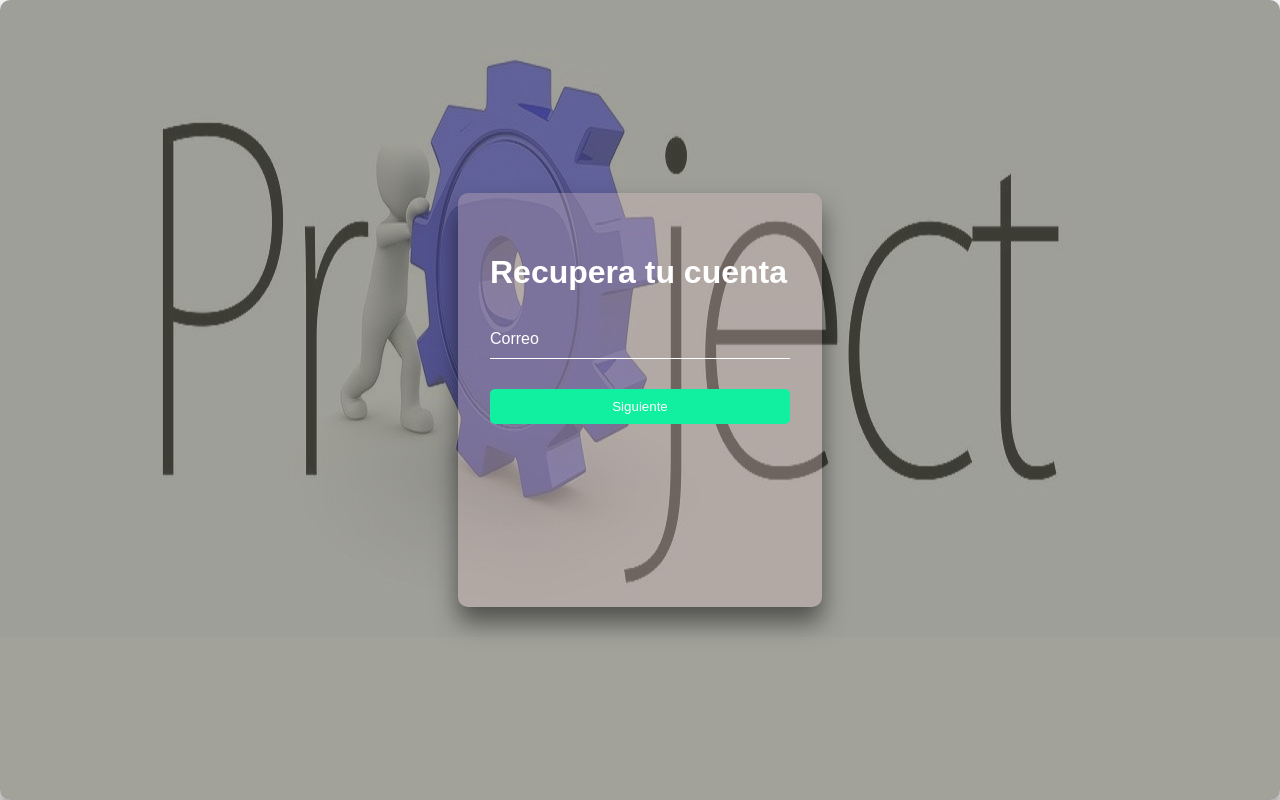
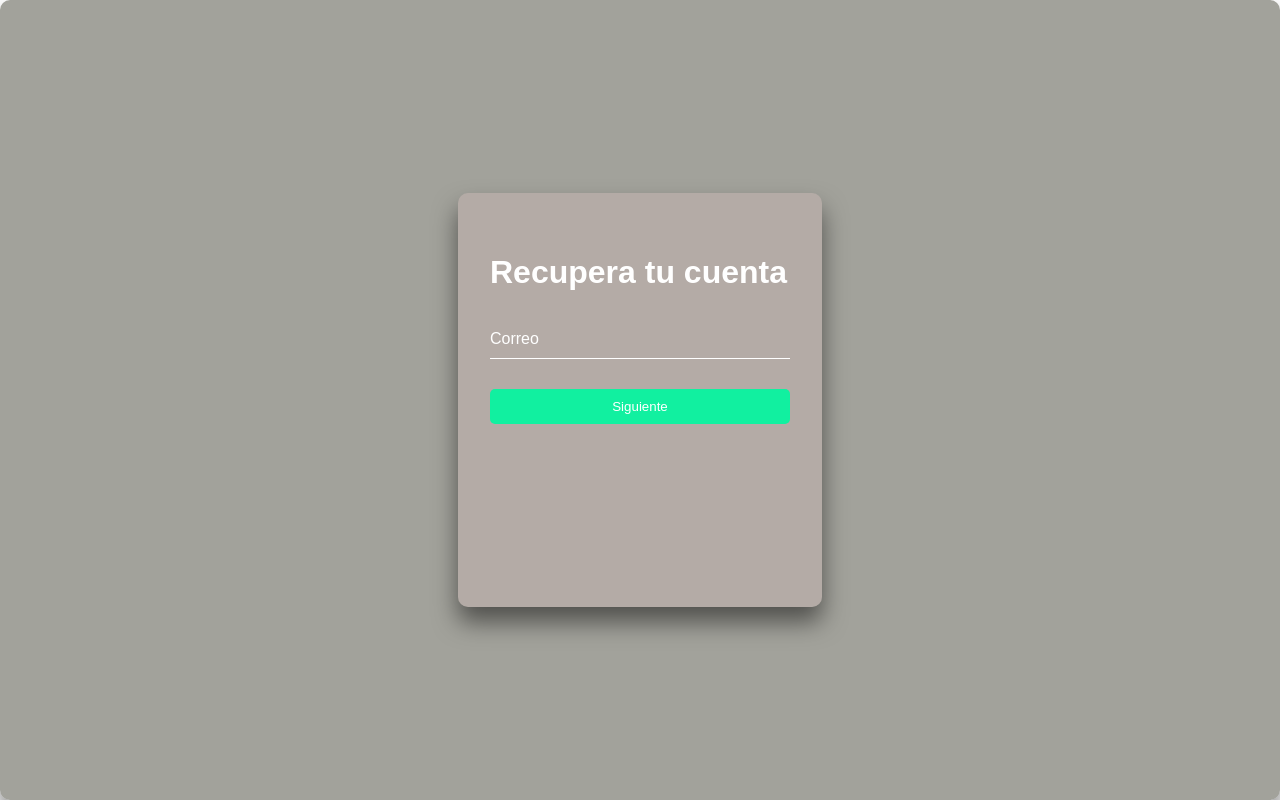
Before and after one commit to elfort6/ProgressIdea, a PHP site: page /recuperacion.html in a window 1280 px wide. Run offline with PHP 8.4, Linux system fonts and the light colour scheme.

Commit message:
Actualizacion De BackGround
Se cambio la imagen por un color solido

Co-Authored-By: Yefry-yeff <55094597+Yefry-yeff@users.noreply.github.com>

```diff
--- a/css/style2.css
+++ b/css/style2.css
@@ -2,7 +2,7 @@ body {
     margin: 0;
     padding: 0;
     font-family: sans-serif;
-    background: url(../img/idea3.jpg);
+    background-color: #fff;
     background-repeat: repeat-x;
     background-size: cover;
 }
```
